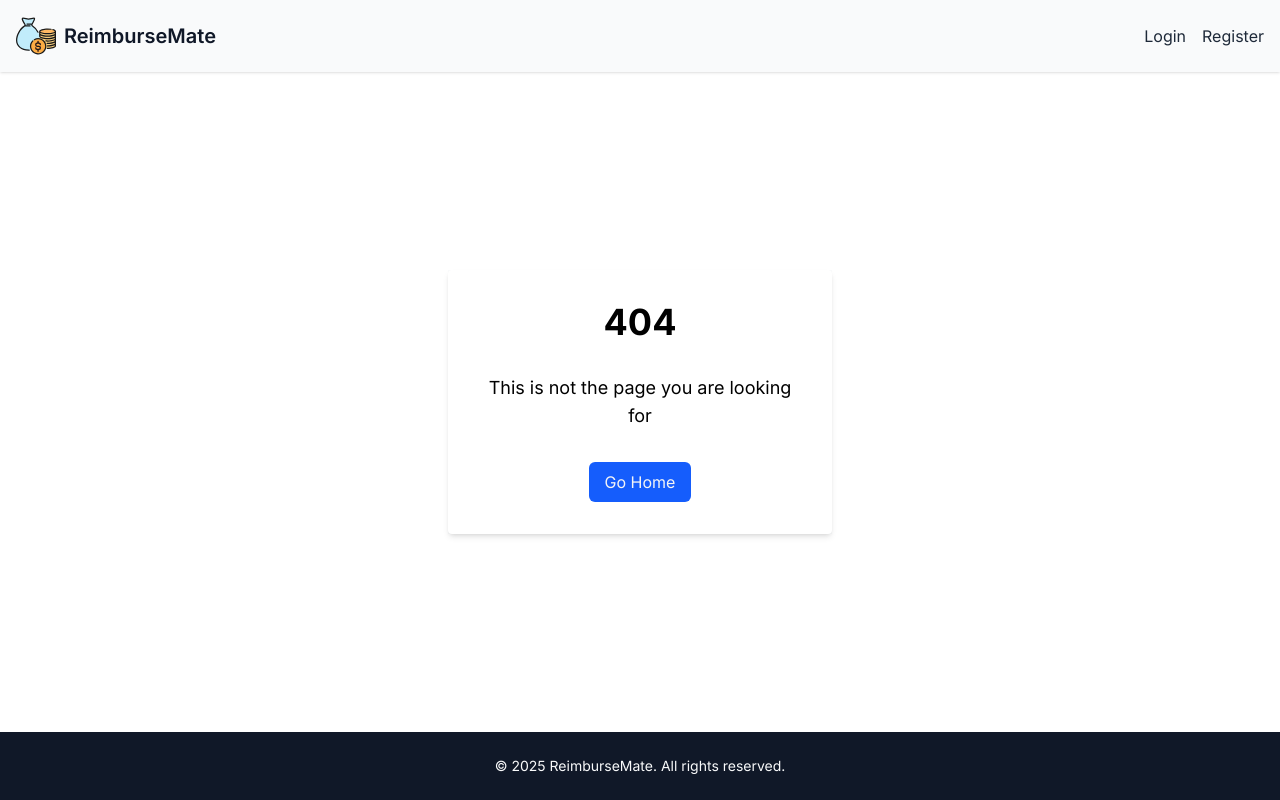
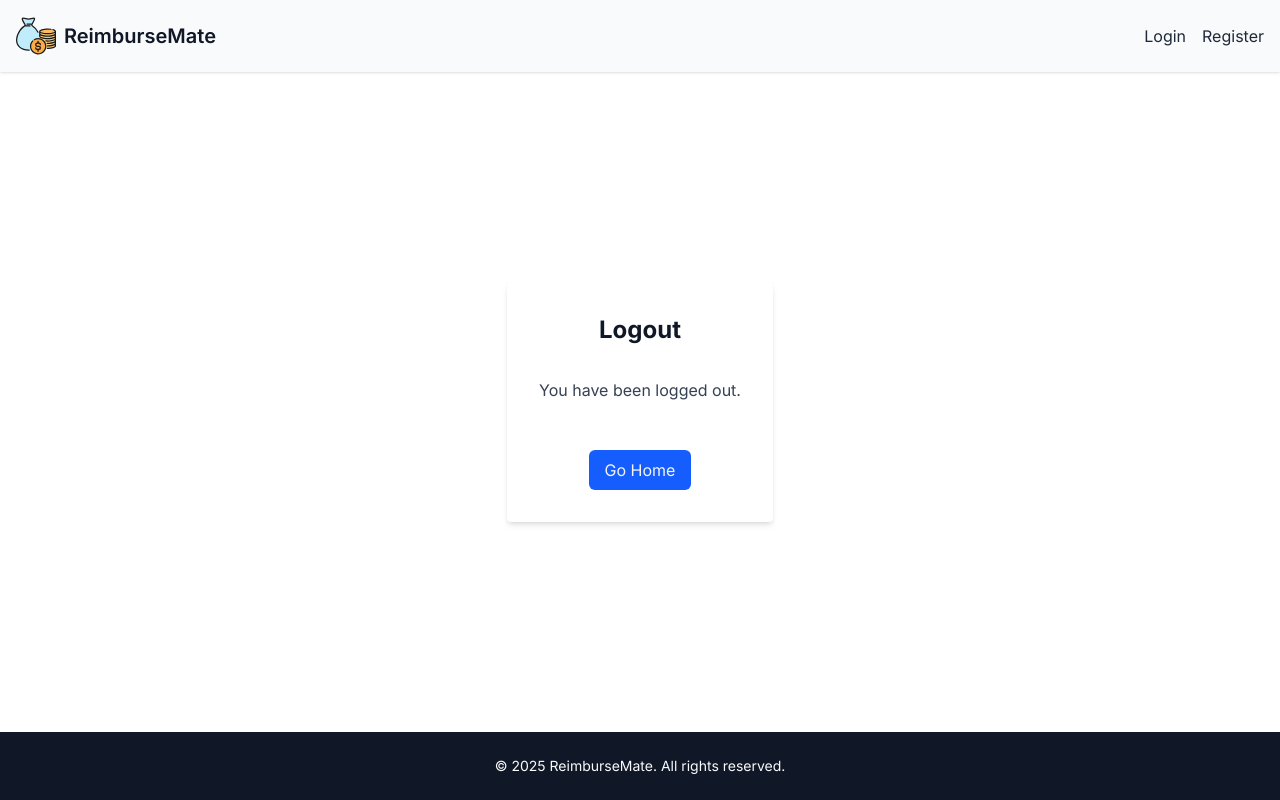
Before and after one commit to vlrnsnk/reimburse-mate, a React (Vite) app in the folder frontend/: page /logout in a window 1280 px wide. Before the commit this address had no page. Built offline with nearby package versions, Linux system fonts and the light colour scheme.

Commit message:
Add Logout page and route

```diff
--- a/frontend/src/components/layout/EmployeeLayout/EmployeeLayout.tsx
+++ b/frontend/src/components/layout/EmployeeLayout/EmployeeLayout.tsx
@@ -15,7 +15,7 @@
           </Link>
           <nav className="mt-4 sm:mt-0 flex flex-col sm:flex-row space-y-2 sm:space-y-0 sm:space-x-4">
             <Link
-              to="/login"
+              to="/logout"
               className="text-gray-800 hover:text-gray-900 active:text-blue-600 transition-colors duration-300 ease-in-out"
               aria-label="Logout Page"
             >
--- /dev/null
+++ b/frontend/src/pages/shared/LogoutPage/LogoutPage.tsx
@@ -0,0 +1,18 @@
+import { PageWrapper } from '@/components/layout/PageWrapper/PageWrapper';
+import { Button } from '@/components/ui/Button/Button';
+
+const LogoutPage: React.FC = () => {
+  return (
+    <PageWrapper>
+      <h1 className="text-2xl font-bold text-gray-900 mb-8">Logout</h1>
+      <p className="text-gray-700 mb-12">You have been logged out.</p>
+      <Button
+        to="/"
+      >
+        Go Home
+      </Button>
+    </PageWrapper>
+  );
+};
+
+export { LogoutPage };
--- a/frontend/src/routes/routes.tsx
+++ b/frontend/src/routes/routes.tsx
@@ -9,6 +9,7 @@
 import { ReimbursementsPage } from '@/pages/employee/ReimbursementsPage/ReimbursementsPage';
 import { PendingReimbursementsPage } from '@/pages/employee/PendingReimbursementsPage/PendingReimbursementsPage';
 import { CreateReimbursementPage } from '@/pages/employee/CreateReimbursementPage/CreateReimbursementPage';
+import { LogoutPage } from '@/pages/shared/LogoutPage/LogoutPage';
 
 const router = createBrowserRouter([
   {
@@ -18,6 +19,7 @@
       { path: '/', element: <HomePage /> },
       { path: '/login', element: <LoginPage /> },
       { path: '/register', element: <RegisterPage /> },
+      { path: '/logout', element: <LogoutPage /> },
       { path: '*', element: <NotFoundPage /> },
     ],
   },
```
